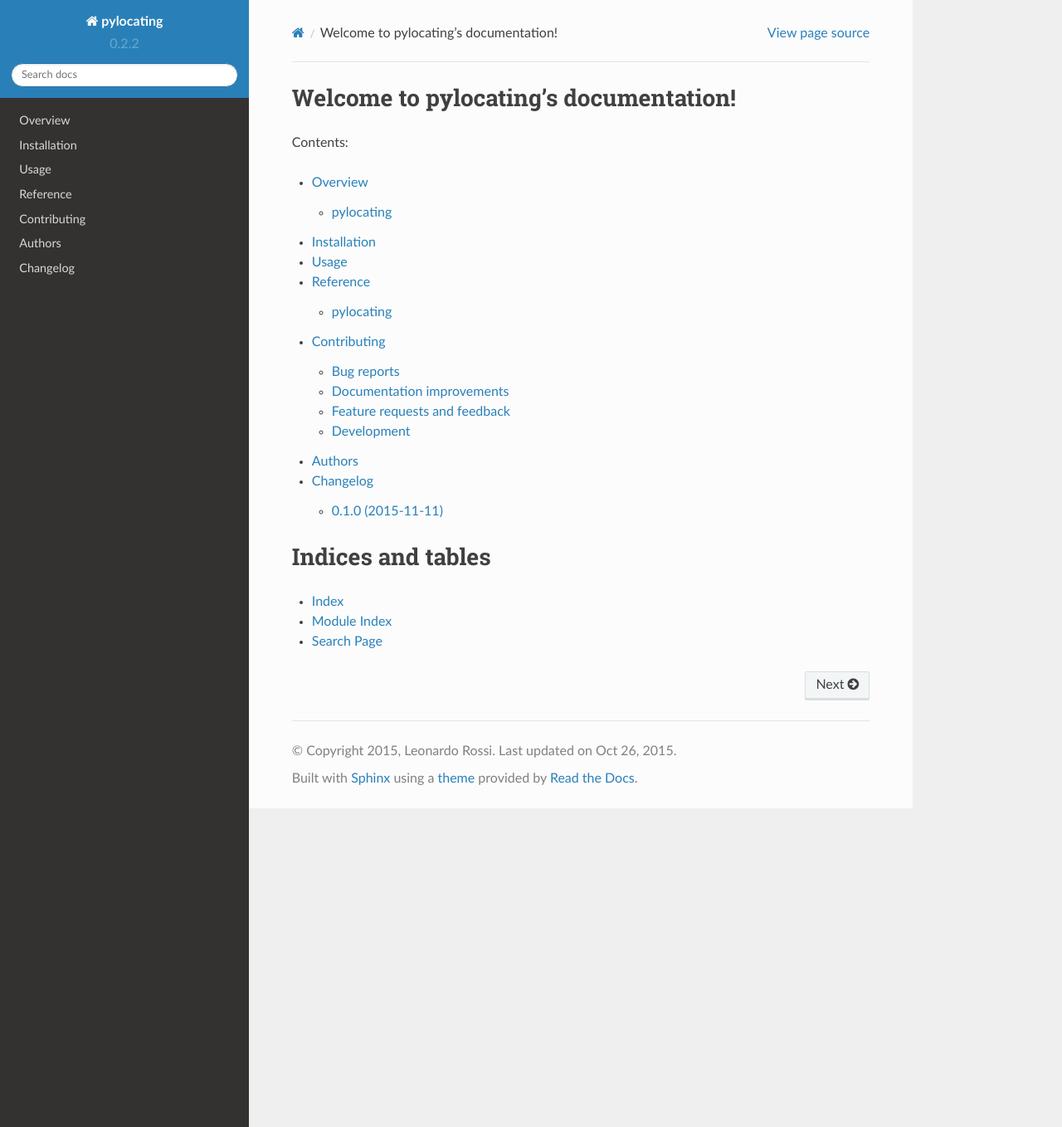
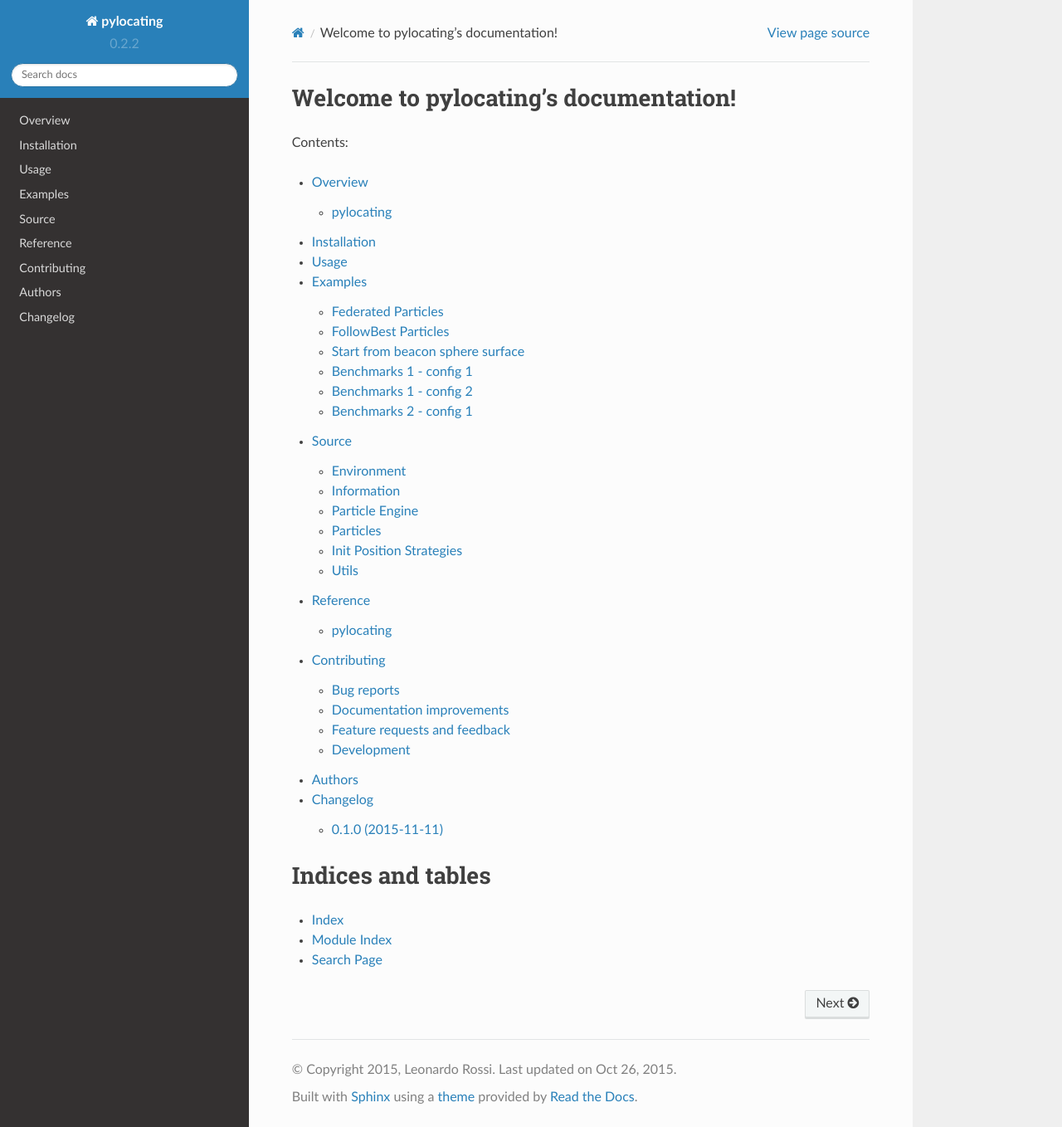
Before and after one commit to hachreak/pylocating, a Sphinx documentation site: the page built from docs/index.rst, in a window 1280 px wide and 1358 px high. Shown: the whole window at 83% size. Built offline with Sphinx 7.4.7 and the Read the Docs theme 2.0.0, drawn with Linux system fonts in a browser that asks for light colours.

Commit message:
docs: insert new docs
Signed-off-by: Leonardo Rossi <leonardo.rossi@studenti.unipr.it>

````diff
--- a/CHANGELOG.rst
+++ b/CHANGELOG.rst
@@ -3,6 +3,6 @@
 =========
 
 0.1.0 (2015-11-11)
------------------------------------------
+------------------
 
 * First release on PyPI.
--- a/examples/README.md
+++ b/docs/examples.rst
@@ -1,23 +1,28 @@
-### Run examples
+Examples
+============
 
 *Note*: You should always start examples from root directory of pylocating.
 
-#### Federated Particles
+
+Federated Particles
+-------------------
 
 Two separated environments contain a different number of particles.
 All the particles are `PSOParticle` (they follow a standard PSO model).
 The initial position of particles are around the beacons.
 
-```bash
-/path/to/pylocating$ scripts/bestfitnessgraph.sh federated_particles 20 10
-```
+.. code-block:: bash
+
+  /path/to/pylocating$ scripts/bestfitnessgraph.sh federated_particles 20 10
+
 
 arguments:
   - 20: the first environment contains 20 particles
   - 10: the second environment contains 10 particles
 
 
-#### FollowBest Particles
+FollowBest Particles
+--------------------
 
 Two connected environments contain a different number of particles.
 The first environment contains `GlobalBestPSOParticle` particles (the same of
@@ -27,25 +32,26 @@
 particles that only search around the globally found best position in that
 moment.
 
-```bash
-/path/to/pylocating$ scripts/bestfitnessgraph.sh followbest_particles 20 10
-```
+.. code-block:: bash
+
+  /path/to/pylocating$ scripts/bestfitnessgraph.sh followbest_particles 20 10
 
 arguments:
   - 20: the first environment contains 20 particles
   - 10: the second environment contains 10 particles
 
 
-#### Start from beacon sphere surface
+Start from beacon sphere surface
+--------------------------------
 
 One single environment contains all particles.
 Them are equally distributed around the beacons on the sphere surface with
 center the beacon itself and radius the distance measured.
 3/4 of all particles are `PSOParticle`. The rest are `FollowBestParticle`.
 
-```bash
-/path/to/pylocating$ scripts/bestfitnessgraph.sh start_from_sphere_surface 16
-```
+.. code-block:: bash
+
+  /path/to/pylocating$ scripts/bestfitnessgraph.sh start_from_sphere_surface 16
 
 arguments:
   - 16: the environment contains 16 particles.
@@ -54,7 +60,8 @@
  beacons).
 
 
-#### Benchmarks 1 - config 1
+Benchmarks 1 - config 1
+-----------------------
 
 Evaluate distance error as a function of swarm size:
 
@@ -79,13 +86,17 @@
 position in the space.
 The benchmark is executed 100 times:
 
-```bash
-examples/benchmark_1.config1.sh 100
-```
+.. code-block:: bash
 
-At the end of execution, you can see `/tmp/image.jpg` file generated.
+  examples/benchmark_1.config1.sh 100
 
-#### Benchmarks 1 - config 2
+At the end of execution, you can see `/tmp/benchmark_1.config1.jpg` file generated.
+
+.. image:: examples/benchmark_1.config1.jpg
+
+
+Benchmarks 1 - config 2
+-----------------------
 
 Evaluate distance error as a function of social parameter:
 
@@ -110,13 +121,17 @@
 position in the space.
 The benchmark is executed 100 times:
 
-```bash
-examples/benchmark_1.config2.sh 100
-```
+.. code-block:: bash
 
-At the end of execution, you can see `/tmp/image.jpg` file generated.
+  examples/benchmark_1.config2.sh 100
 
-#### Benchmarks 2 - config 1
+At the end of execution, you can see `/tmp/benchmark_1.config2.jpg` file generated.
+
+.. image:: examples/benchmark_1.config2.jpg
+
+
+Benchmarks 2 - config 1
+-----------------------
 
 Evaluate distance error as a function of `FollowBestParticle` swarm size:
 
@@ -146,8 +161,11 @@
 position in the space.
 The benchmark is executed 100 times:
 
-```bash
-examples/benchmark_2.config1.sh 100
-```
+.. code-block:: bash
 
-At the end of execution, you can see `/tmp/image.jpg` file generated.
+  examples/benchmark_2.config1.sh 100
+
+
+At the end of execution, you can see `/tmp/benchmark_2.config1.jpg` file generated.
+
+.. image:: examples/benchmark_2.config1.jpg
--- a/docs/index.rst
+++ b/docs/index.rst
@@ -9,6 +9,8 @@
    readme
    installation
    usage
+   examples
+   src
    reference/index
    contributing
    authors
--- /dev/null
+++ b/docs/src.rst
@@ -0,0 +1,12 @@
+
+Source
+======
+
+.. toctree::
+
+  src/pylocating/environment
+  src/pylocating/information
+  src/pylocating/engines/particle_engine
+  src/pylocating/particles/index
+  src/pylocating/strategies/init/position
+  src/pylocating/utils
--- /dev/null
+++ b/docs/src/pylocating/engines/particle_engine.rst
@@ -0,0 +1,6 @@
+
+Particle Engine
+===============
+
+.. automodule:: pylocating.engines.particle_engine
+    :members:
--- /dev/null
+++ b/docs/src/pylocating/environment.rst
@@ -0,0 +1,6 @@
+
+Environment
+===========
+
+.. automodule:: pylocating.environment
+    :members:
--- /dev/null
+++ b/docs/src/pylocating/information.rst
@@ -0,0 +1,6 @@
+
+Information
+===========
+
+.. automodule:: pylocating.information
+    :members:
--- /dev/null
+++ b/docs/src/pylocating/particles/index.rst
@@ -0,0 +1,6 @@
+
+Particles
+=========
+
+.. automodule:: pylocating.particles
+    :members:
--- /dev/null
+++ b/docs/src/pylocating/strategies/init/position.rst
@@ -0,0 +1,6 @@
+
+Init Position Strategies
+========================
+
+.. automodule:: pylocating.strategies.init.position
+    :members:
--- /dev/null
+++ b/docs/src/pylocating/utils.rst
@@ -0,0 +1,6 @@
+
+Utils
+=====
+
+.. automodule:: pylocating.utils
+    :members:
````
Also changed, not shown: docs/examples/benchmark_1.config1.jpg (added), docs/examples/benchmark_1.config2-20151026-2.jpg (added), docs/examples/benchmark_1.config2.jpg (added), docs/examples/benchmark_2.config1.jpg (added).
